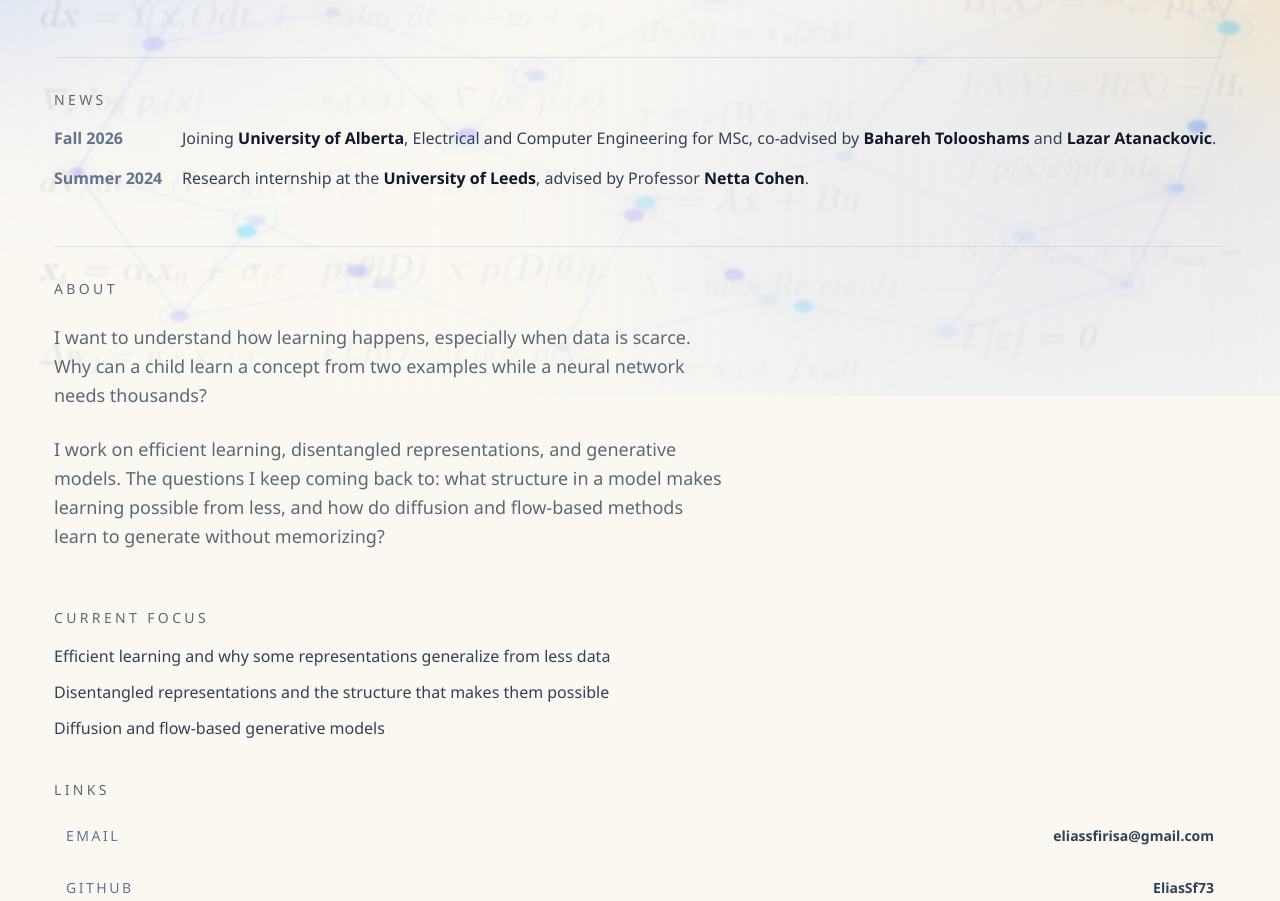
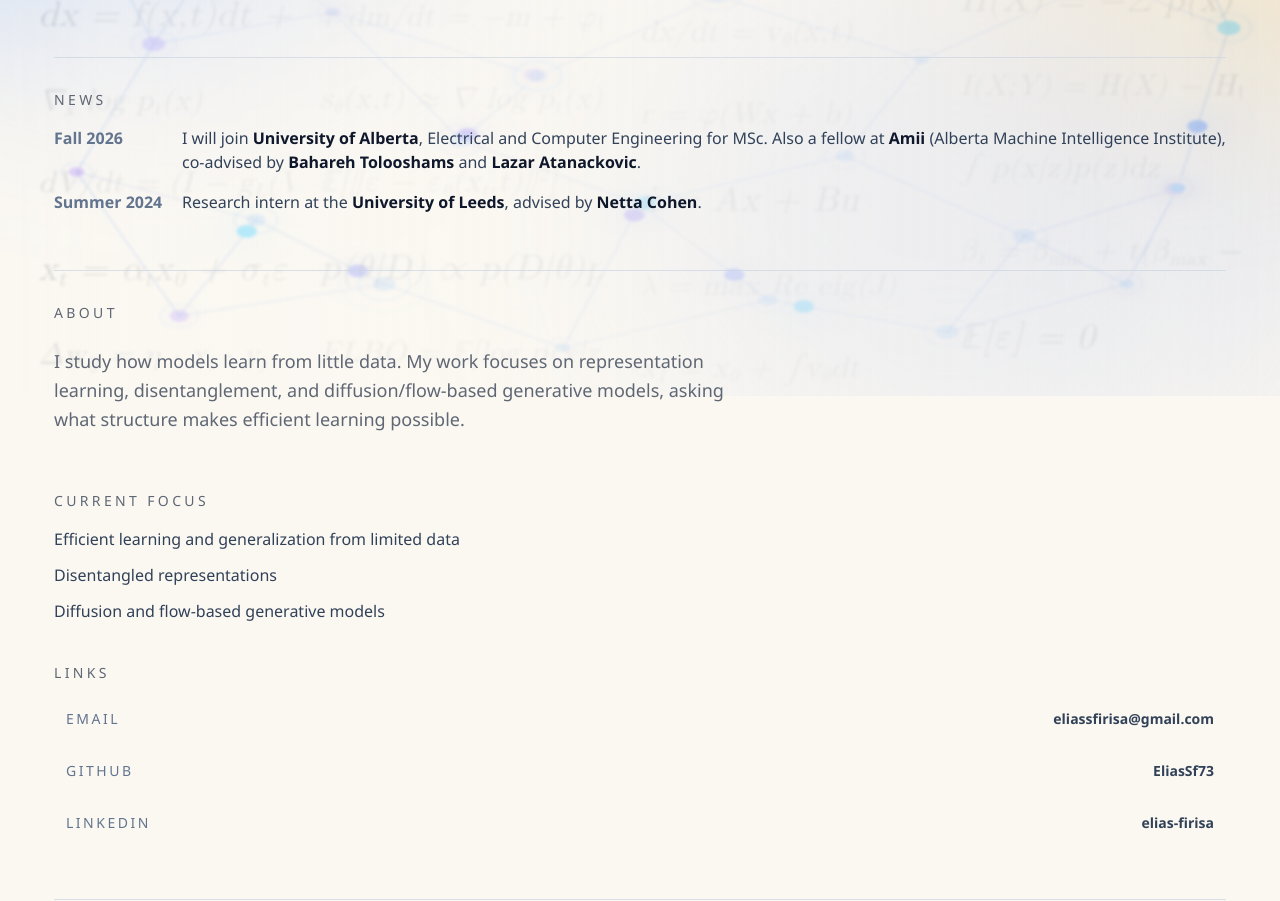
Before and after one commit to EliasSf73/elias-firisa-website, a Next.js app: page / in a window 1280 px wide. Shown: the part 404-1305 px from the top of the page. Built offline with nearby package versions, Linux system fonts and the light colour scheme.

Commit message:
Update homepage text, news section, and CV PDF

```diff
--- a/src/app/page.tsx
+++ b/src/app/page.tsx
@@ -8,9 +8,11 @@
     date: "Fall 2026",
     content: (
       <>
-        Joining{" "}
+        I will join{" "}
         <a href="https://www.ualberta.ca/en/engineering/electrical-computer-engineering/index.html" target="_blank" rel="noopener noreferrer" className={newsLink}>University of Alberta</a>
-        , Electrical and Computer Engineering for MSc, co-advised by{" "}
+        , Electrical and Computer Engineering for MSc. Also a fellow at{" "}
+        <a href="https://www.amii.ca/" target="_blank" rel="noopener noreferrer" className={newsLink}>Amii</a>
+        {" "}(Alberta Machine Intelligence Institute), co-advised by{" "}
         <a href="https://btolooshams.github.io/bahar.html" target="_blank" rel="noopener noreferrer" className={newsLink}>Bahareh Tolooshams</a>
         {" "}and{" "}
         <a href="https://lazaratan.github.io/" target="_blank" rel="noopener noreferrer" className={newsLink}>Lazar Atanackovic</a>.
@@ -21,9 +23,9 @@
     date: "Summer 2024",
     content: (
       <>
-        Research internship at the{" "}
+        Research intern at the{" "}
         <a href="https://eps.leeds.ac.uk/computing" target="_blank" rel="noopener noreferrer" className={newsLink}>University of Leeds</a>
-        , advised by Professor{" "}
+        , advised by{" "}
         <a href="https://eps.leeds.ac.uk/computing/staff/548/professor-netta-cohen" target="_blank" rel="noopener noreferrer" className={newsLink}>Netta Cohen</a>.
       </>
     ),
@@ -63,14 +65,7 @@
         <div className="space-y-6">
           <p className="text-sm uppercase tracking-[0.24em] text-slate-500">About</p>
           <p className="max-w-2xl text-lg leading-relaxed text-slate-700">
-            I want to understand how learning happens, especially when data is scarce.
-            Why can a child learn a concept from two examples while a neural network needs thousands?
-          </p>
-          <p className="max-w-2xl text-lg leading-relaxed text-slate-600">
-            I work on efficient learning, disentangled representations, and generative models.
-            The questions I keep coming back to: what structure in a model makes learning
-            possible from less, and how do diffusion and flow-based methods learn to generate
-            without memorizing?
+            I study how models learn from little data. My work focuses on representation learning, disentanglement, and diffusion/flow-based generative models, asking what structure makes efficient learning possible.
           </p>
         </div>
 
@@ -78,8 +73,8 @@
           <div>
             <p className="text-sm uppercase tracking-[0.24em] text-slate-500">Current focus</p>
             <ul className="mt-4 space-y-3 text-base text-slate-700">
-              <li>Efficient learning and why some representations generalize from less data</li>
-              <li>Disentangled representations and the structure that makes them possible</li>
+              <li>Efficient learning and generalization from limited data</li>
+              <li>Disentangled representations</li>
               <li>Diffusion and flow-based generative models</li>
             </ul>
           </div>
--- a/src/components/Navbar.tsx
+++ b/src/components/Navbar.tsx
@@ -9,7 +9,7 @@
   { href: "/", label: "Home" },
   { href: "/projects", label: "Projects" },
   { href: "/blog", label: "Writing" },
-  { href: "/docs/Elias_CV_Nov26.pdf", label: "CV", external: true },
+  { href: "/docs/Elias_CV.pdf", label: "CV", external: true },
 ];
 
 const Navbar = () => {
```
Also changed, not shown: 1 other file (tests, documents, lock files or other folders).
